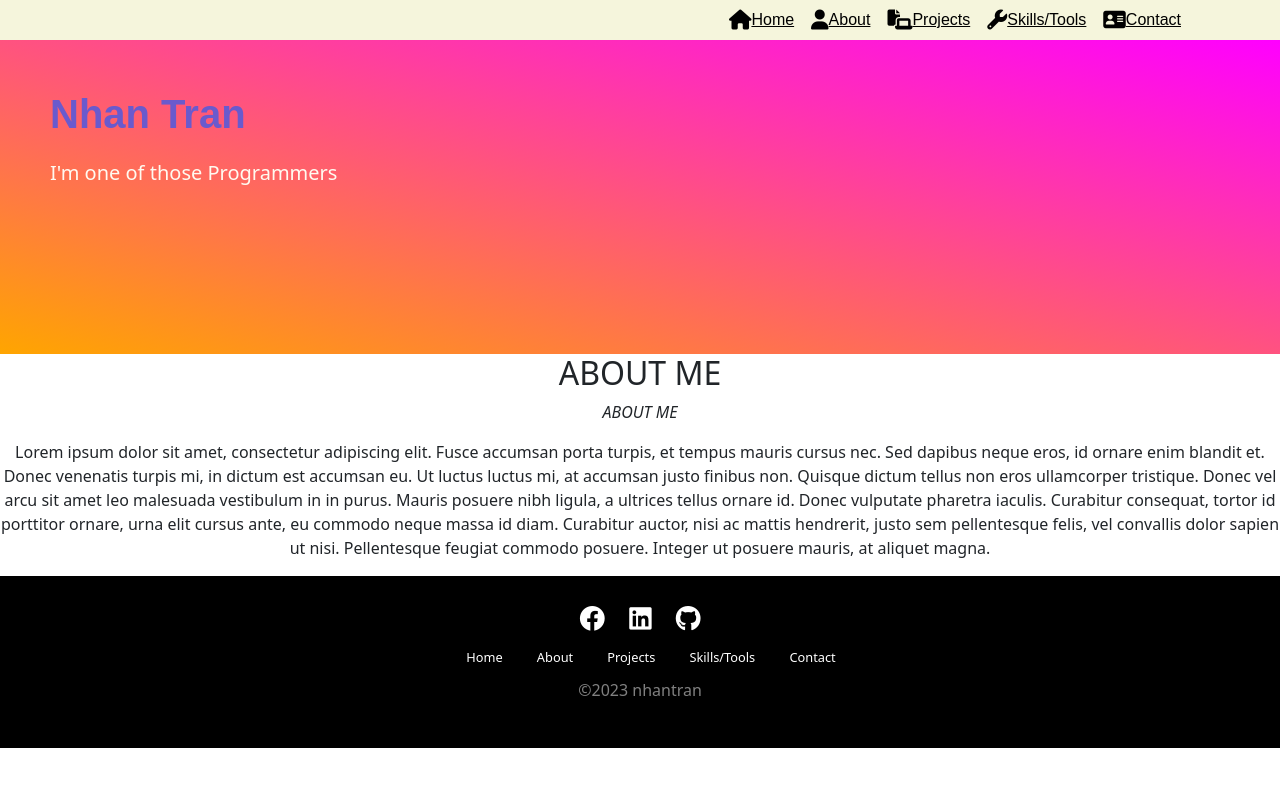
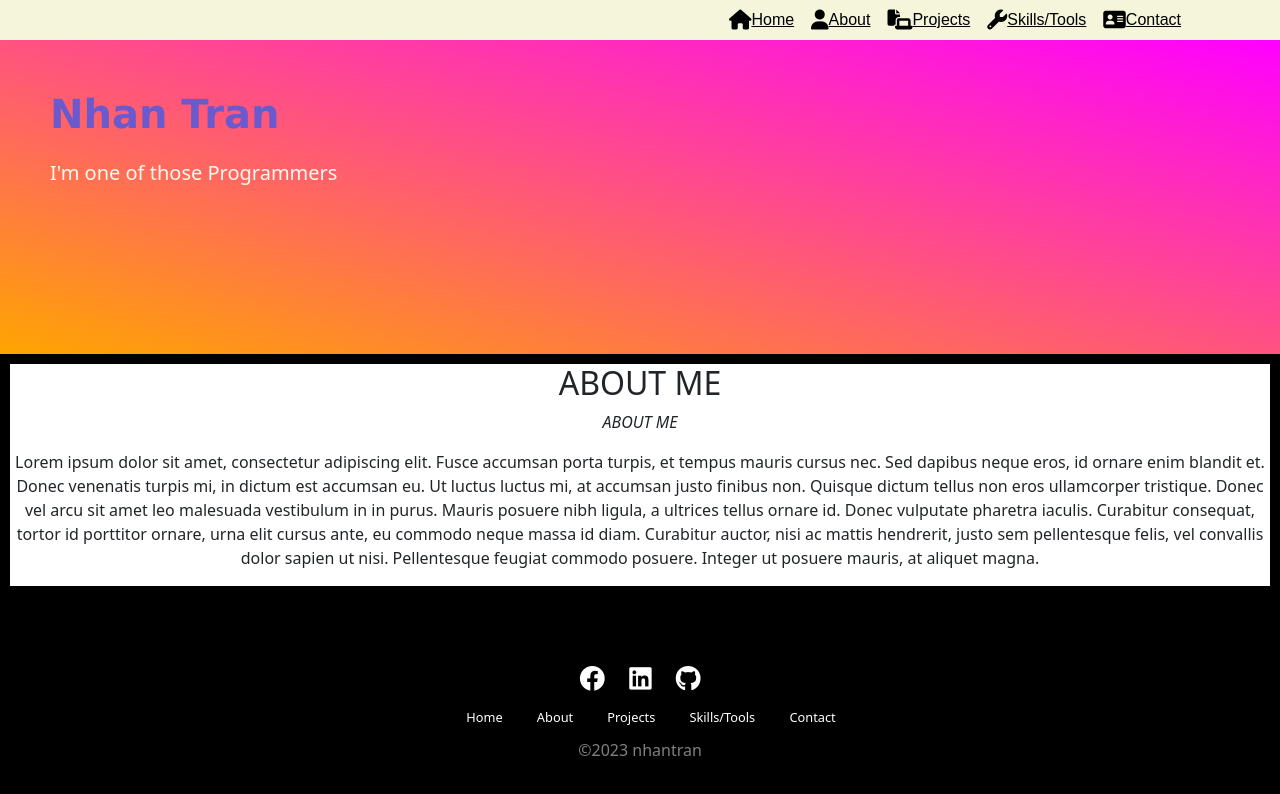
Before and after one commit to NTran575/MyPortfolio, a plain HTML site: page index.html in a window 1280 px wide. Drawn offline with nearby package versions, Linux system fonts and the light colour scheme.

Commit message:
border on a windows machine

```diff
--- a/css/styles.css
+++ b/css/styles.css
@@ -20,7 +20,7 @@ header {
 }
 
 header h1 {
-    font-family: Arial, Helvetica, sans-serif;
+    font-family: Verdana, Geneva, Tahoma, sans-serif;
     font-weight: 800;
     display: block;
     color: #6A5ACD;
@@ -49,6 +49,9 @@ body{
     overflow-x: hidden;
 }
 
+body section {
+    border: 10px solid black;
+}
 
 /* Footer */
 footer {
```
